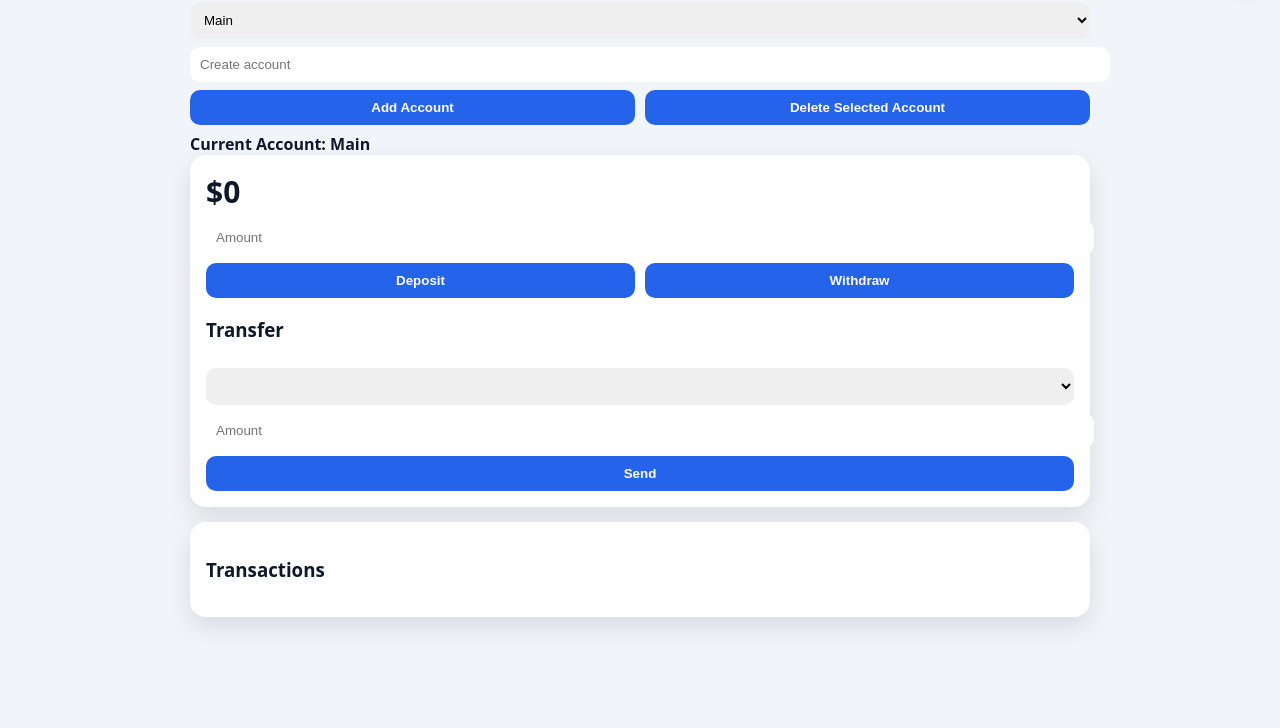
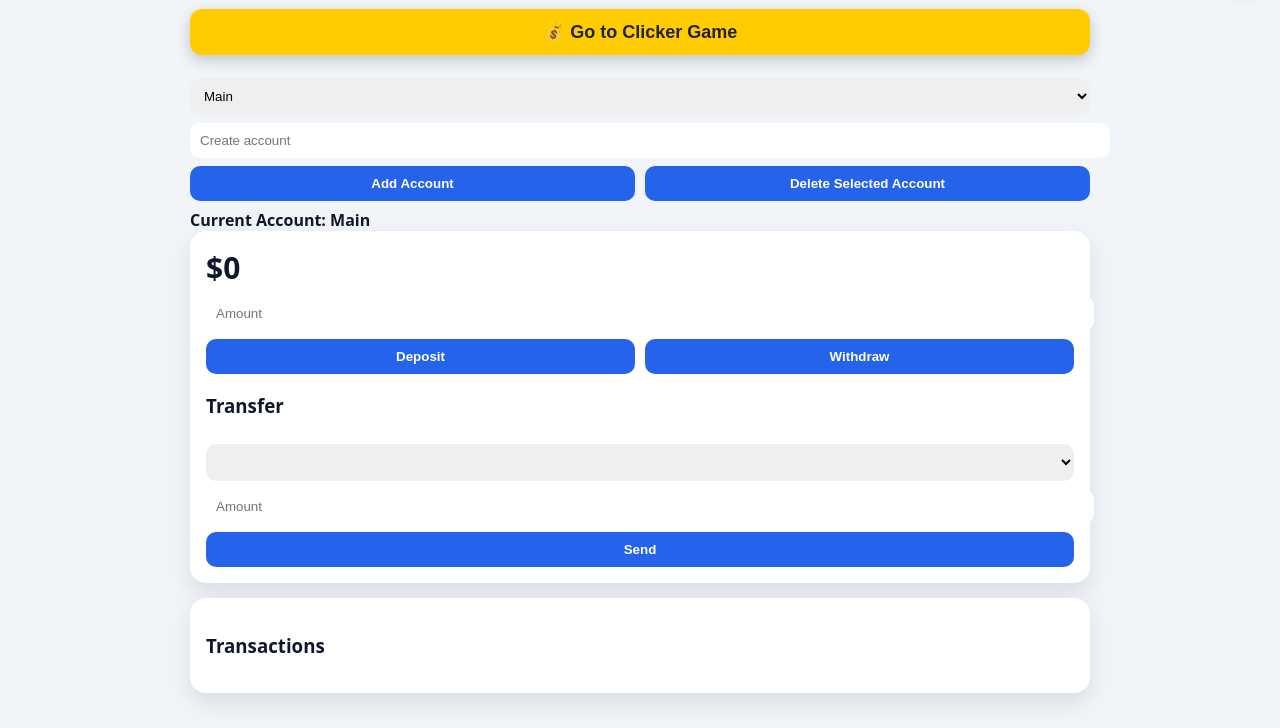
Before and after one commit to mahiarnav/simulationofclicker, a plain HTML site: page index.html in a window 1280 px wide. Shown: the part 79-807 px from the top of the page. Drawn offline with Linux system fonts and the light colour scheme.

Commit message:
Update index.html

```diff
--- a/index.html
+++ b/index.html
@@ -83,6 +83,25 @@ button{
   font-weight:bold;
   color:#2563eb;
 }
+/* New button for clicker game */
+#goToClicker{
+  font-size:18px;
+  padding:12px 20px;
+  border-radius:12px;
+  background-color:#ffcc00;
+  color:#222;
+  border:none;
+  cursor:pointer;
+  font-weight:600;
+  margin:15px 0;
+  box-shadow:0 5px 15px rgba(0,0,0,.2);
+  transition: all 0.2s ease;
+}
+#goToClicker:hover{
+  background-color:#ffd633;
+  transform:scale(1.05);
+  box-shadow:0 8px 20px rgba(0,0,0,.3);
+}
 </style>
 </head>
 <body>
@@ -91,6 +110,9 @@ button{
 
 <div class="app">
   <h1>🏦 Bittu’s Bank</h1>
+
+  <!-- Go to Clicker Game Button -->
+  <button id="goToClicker">💰 Go to Clicker Game</button>
 
   <!-- Accounts -->
   <select id="accountSelect"></select>
@@ -277,6 +299,12 @@ function transfer(){
   save();
 }
 
+// ===== GO TO CLICKER GAME =====
+const goToClicker = document.getElementById('goToClicker');
+goToClicker.addEventListener('click', () => {
+    window.location.href = 'clicker.html';
+});
+
 // ===== INIT =====
 loadAccounts();
 render();
```
